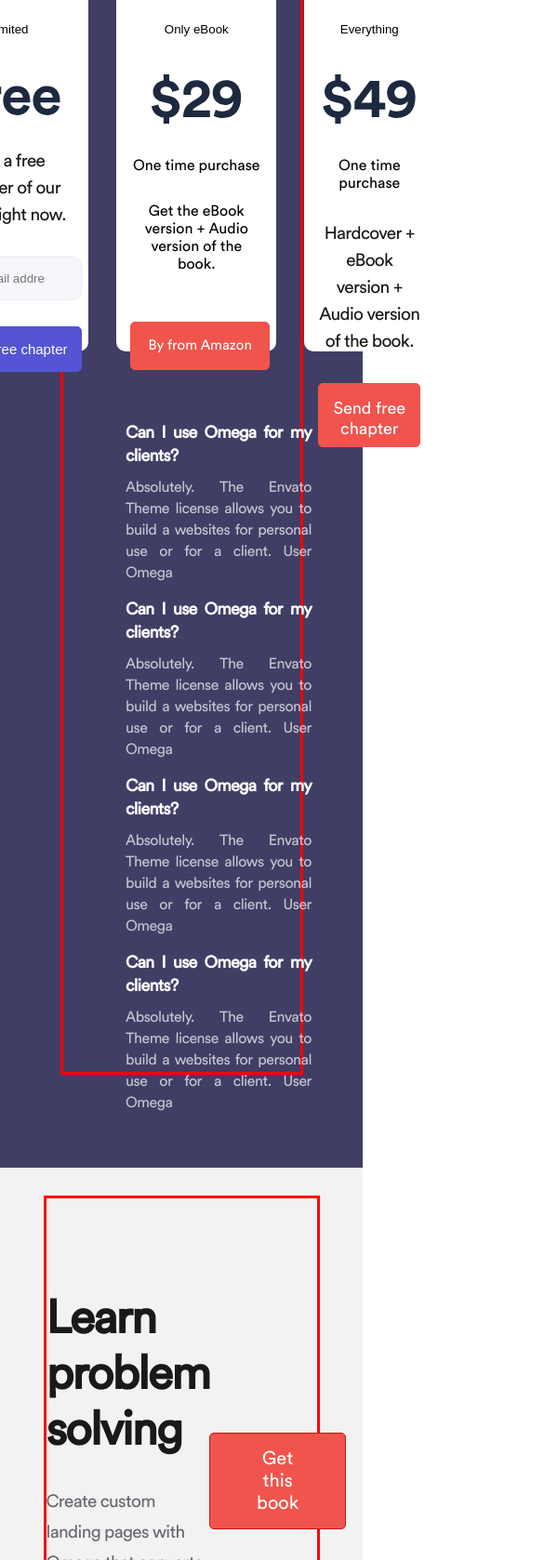
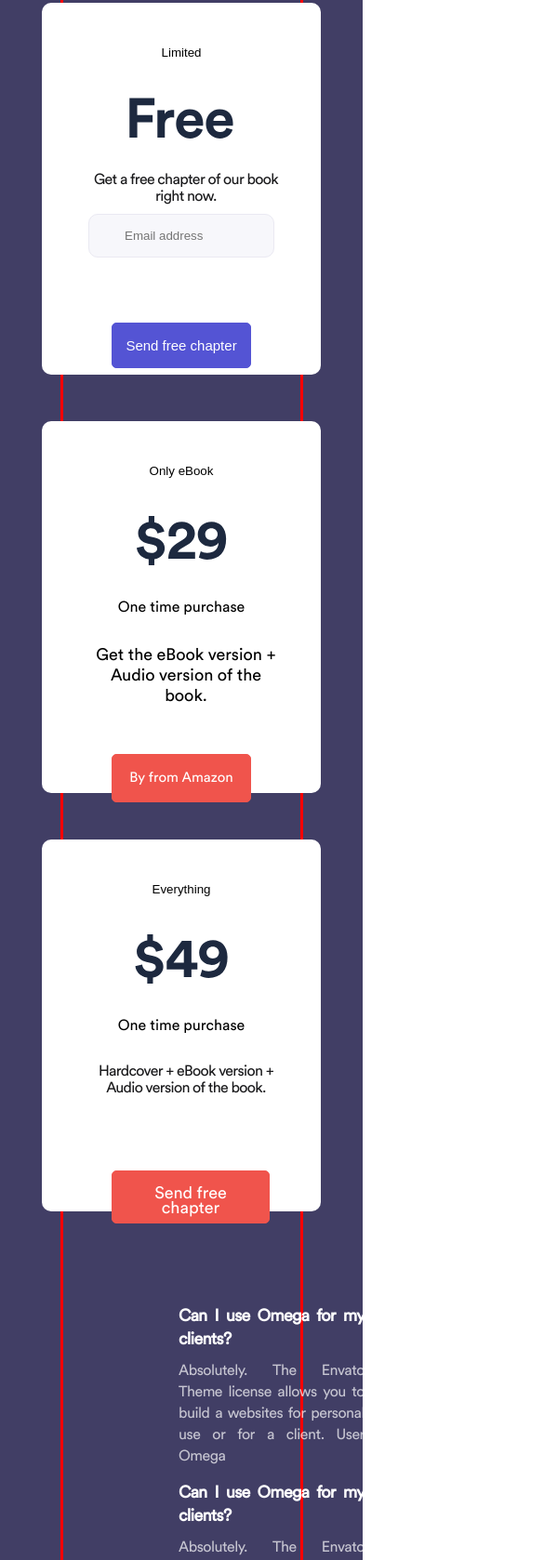
Before and after one commit to the-rustambek/Omega_page, a plain HTML site: page index.html in a window 390 px wide. Shown: the part 10276-11954 px from the top of the page at 93% size, 585 px wide, since content can reach past the window. Drawn offline with Linux system fonts and the light colour scheme; files whose address does not match are found by name.

Commit message:
add file

```diff
--- a/index.html
+++ b/index.html
@@ -448,7 +448,7 @@
 
                 <li class="box-5-item">
                     <button class="box-5-button">Only eBook</button>
-
+                    <br>
                     <img src="./img/$29.svg" alt="" class="box-5-item-img">
                     <p class="box-5-item-about">
                         One time purchase
@@ -537,7 +537,7 @@
                         Learn problem solving
                     </h2>
                     <p class="box-6-text">
-                        Create custom landing pages with Omega that converts more<br> visitors than any website.
+                        Create custom landing pages with Omega that converts more visitors than any website.
                     </p>
                 </div>
                 <a href="#" class="box-6-link">
@@ -546,7 +546,7 @@
             </div>
 
 
-            <hr class="line">
+
             <div class="footer">
                 <a class="footer-title-link" href="">
                     Omega
--- a/style.css
+++ b/style.css
@@ -443,6 +443,10 @@ padding-bottom: 15px;
         font-size: 18px;
         padding-bottom: 8px;
     }
+    .box-6 .box-6-title{
+        font-size: 30px;
+        line-height: 30px;
+    }
 
 }
 @media(max-width:720px){
@@ -515,6 +519,61 @@ padding-bottom: 15px;
             padding:16px;
             font-size: 15px;
         }
+        .container .box-5-item .box-5-item-text{
+            margin-bottom: 10px;
+            font-size: 16px;
+            line-height: 18px;
+        }
+        .container .box-5-link-2{
+            font-size: 16px;
+            line-height: 16px;
+            width: 180px;
+            margin-top: 80px;
+        }
+        .container .box-5-list .box-5-button-1{
+            margin-top: 60px;
+        }
+        .container .box-5-list{
+            flex-direction: column;
+        }
+        .container .box-5-item{
+            width: 300px;
+            margin: 25px 0px;
+        }
+        .container  .box-5-item-text{
+            font-size: 18px;
+            width: 200px;
+            margin-left: 40px;
+        }
+        .container  .box-5-item-text-2{
+            font-size: 18px;
+            width: 200px;
+            margin-left: 40px;
+        }
+        .container .box-5-form .box-5-form-input{
+            width: 200px;
+        }
+        .container .box-5-form{
+            position: relative;
+        }
+        .container .box-5-item .box-5-form-icon{
+            position:absolute;
+            left: 12%;
+            top: 5%;
+        transform: translate(50%,50%);
+
+        }
+        .container .box-5-item .box-5-link-1{
+            margin-left:60px;
+        }
+        .container .box-5-item .box-5-link-2{
+            margin-left:60px;
+            width: 170px;
+        }
+        .container .box-5-blok-list{
+            flex-direction: column;
+            margin-right: 60px;
+        }
 }
 
 @media(max-width:620px){
@@ -622,6 +681,22 @@ padding-bottom: 15px;
     .container .box-4-info-text{
         width: 220px;
     }
+    .container .box-6-link{
+        font-size: 16px;
+        width: 240px;
+    }
+    .container .box-6-info  .box-6-text{
+        width: 200px;
+    }
+    .container .footer .footer-link{
+        font-size: 0px;
+    }
+    .container .footer-text{
+        font-size: 0px;
+    }
+    .container .footer-title-link{
+        font-size: 0px;
+    }
 }
 @media(max-width:520px){
     .container{
@@ -674,6 +749,9 @@ padding-bottom: 15px;
 }
 .container .box-4-info{
     margin-left: 50px;
+}
+.box-6 .container .box-6-info-1{
+    flex-direction: column;
 }
 
 }
@@ -735,6 +813,10 @@ padding-bottom: 15px;
     background-color: #F2F2F2;
 
 
+
+}
+.container .box-6-text{
+    width: 300px;
 }
 .nav-list-icon{
     width: 35px;
```
